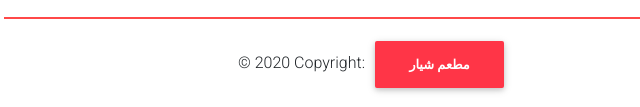
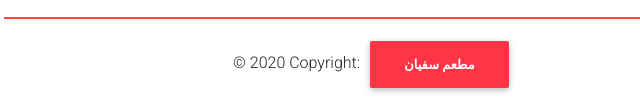
Before and after one commit to SoufianeZhiri1/restaurant, a plain HTML site: page index.html in a window 1280 px wide. Shown: the part 1400-1507 px from the top of the page, 266-906 px from the left. Drawn offline with nearby package versions, Linux system fonts and the light colour scheme.

Commit message:
Update index.html

```diff
--- a/index.html
+++ b/index.html
@@ -184,7 +184,7 @@
 
     <!-- Copyright -->
     <div class="footer-copyright text-center py-3" style="border-top: 2px solid rgba(255, 15, 15, 0.76);">© 2020 Copyright:
-      <a href="#" class="btn btn-danger" style="font-weight: bold;" > مطعم شيار</a>
+      <a href="#" class="btn btn-danger" style="font-weight: bold;" > مطعم سفيان</a>
     </div>
     <!-- Copyright -->
 
```
